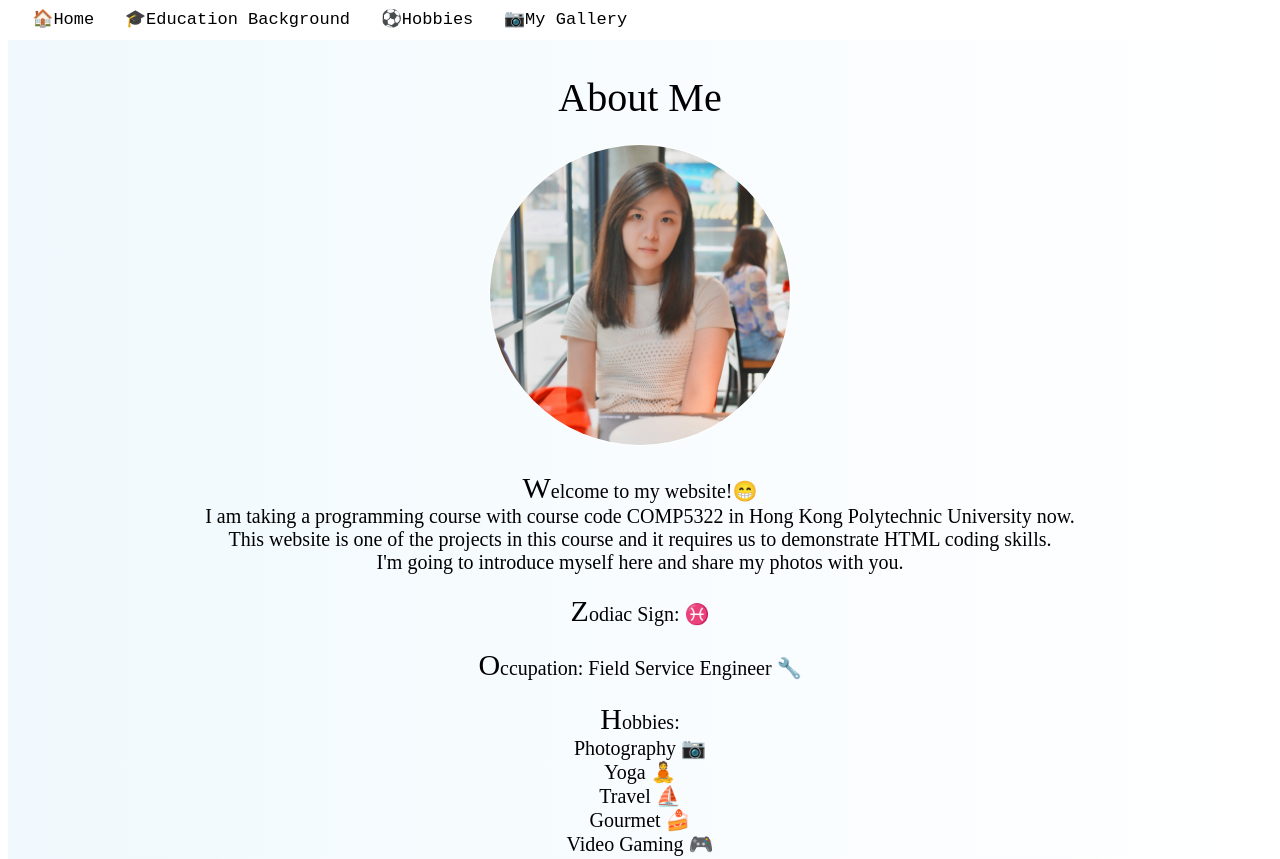
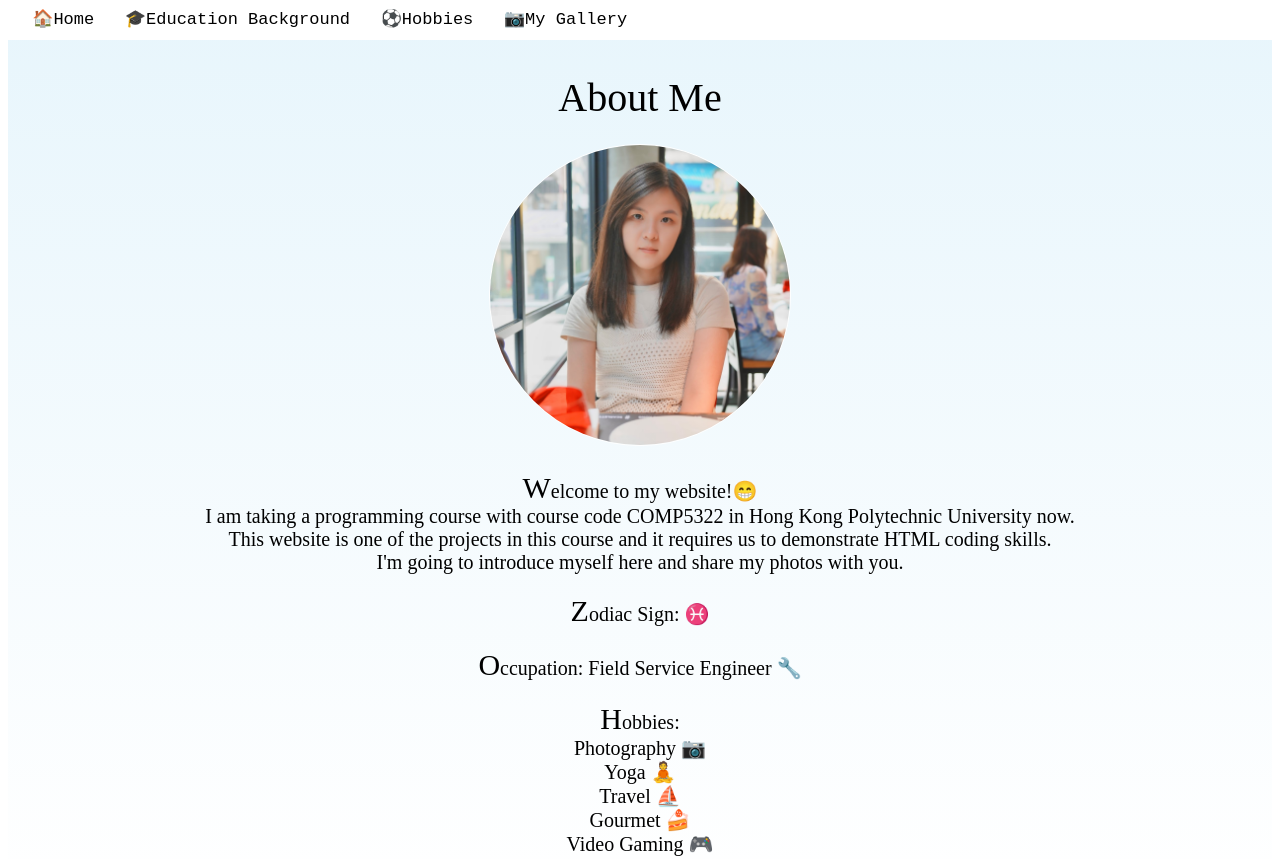
Before and after one commit to celinelamlam/COMP5322, a plain HTML site: page index.html in a window 1280 px wide. Shown: the top 859 px of the page. Drawn offline with Linux system fonts and the light colour scheme.

Commit message:
Update index.html

```diff
--- a/index.html
+++ b/index.html
@@ -152,7 +152,7 @@ section-home {
     text-align: center;
     background-size: contain;
     padding: 20px;
-    background-image: linear-gradient(90deg, rgba(182, 225, 246,0.2),rgba(255,255,255,0.75));
+    background-image: linear-gradient(rgba(137, 207, 240,0.2),rgba(255,255,255,0.75));
  }
 
  #hobby {
```
